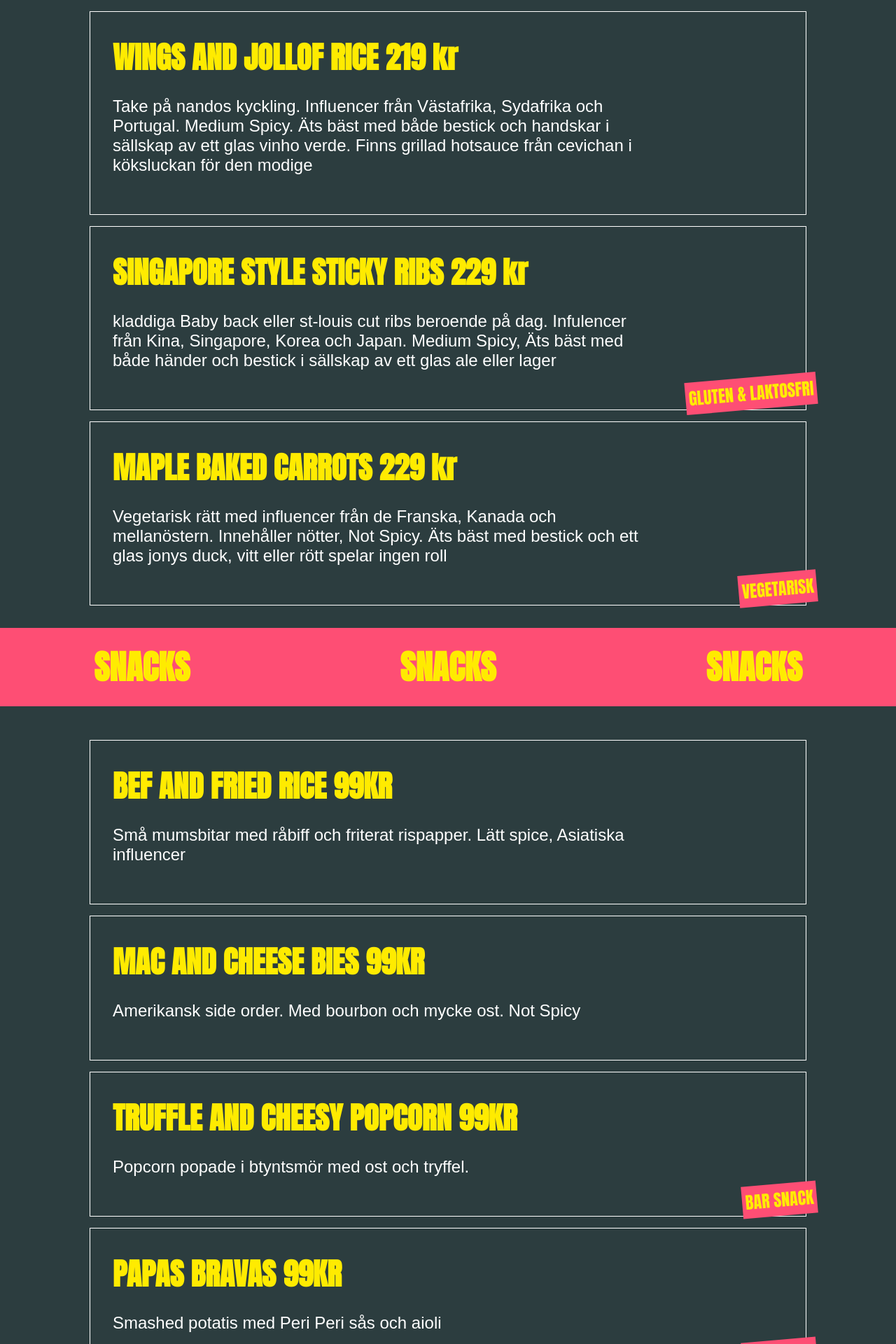
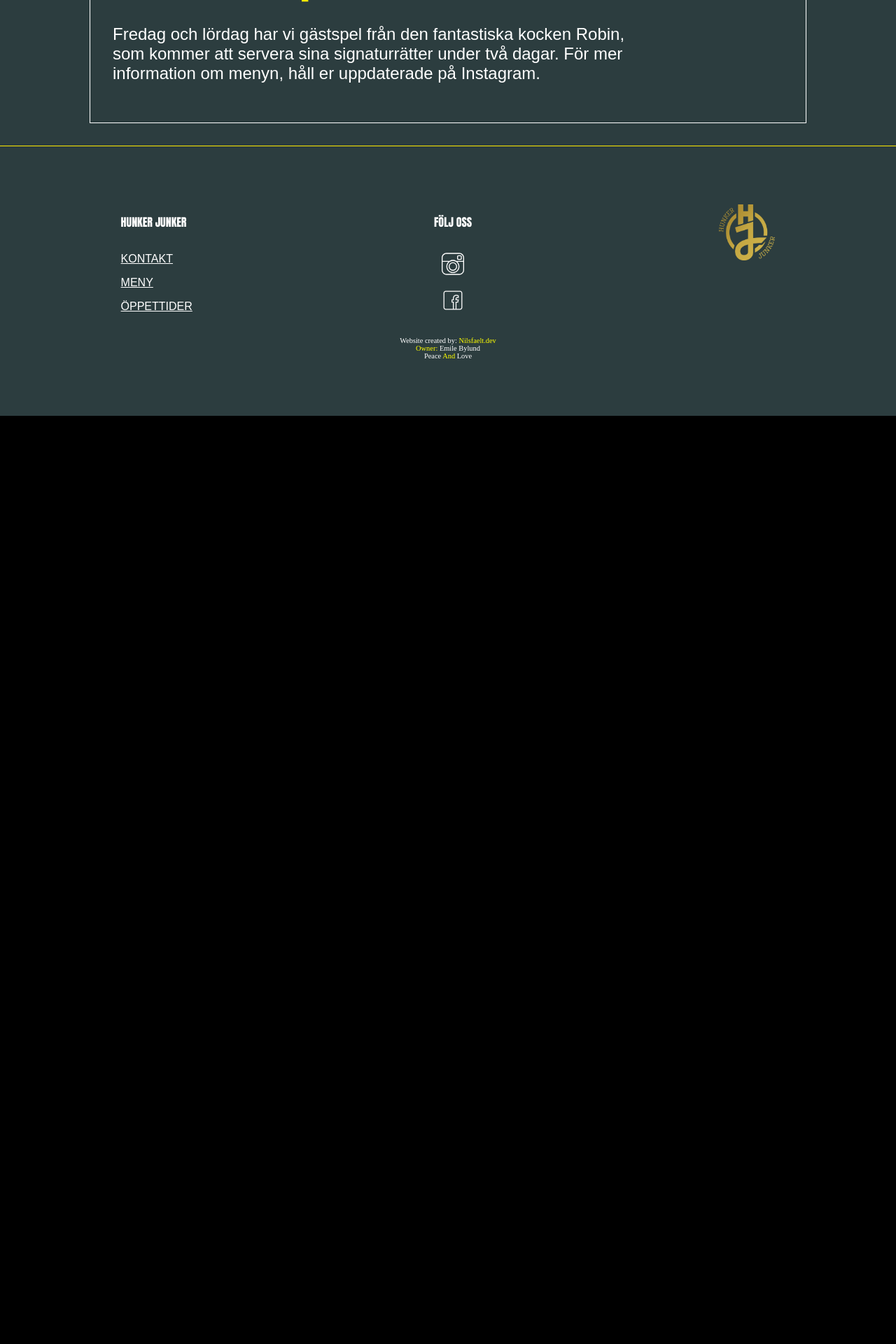
Before and after one commit to HunkerJunker/hunkerjunker, a Next.js app: page /menu in a window 1280 px wide. Shown: the part 820-2740 px from the top of the page at 70% size. After the commit the page ends 1414 px from the top, so only its background shows below. Built offline with nearby package versions, Linux system fonts and the light colour scheme; a web font is replaced by a local one.

Commit message:
updated menu

```diff
--- a/src/components/Hero/Hero.component.tsx
+++ b/src/components/Hero/Hero.component.tsx
@@ -51,7 +51,7 @@ export const Hero: FC<Props> = () => {
               width={290}
               height={190}
             />
-            <TemporaryTextDisplay text='🐥 Glad Påsk 🐥 ' />
+            <TemporaryTextDisplay text='Gästkock 5-6 april' />
           </div>
         </Parallax>
       </ToogleVenueContainer>
--- a/src/data/menus/garage/menu.data.ts
+++ b/src/data/menus/garage/menu.data.ts
@@ -5,49 +5,50 @@ type GarageMenu = {
 };
 export const garageMenu: GarageMenu[] = [
   {
-    title: "SURF AND TURF TACOS 229 kr",
-    text: "Spicy rätt med surfiga inslag där hav möter land i Mexi-Cali tappning. Äts bäst med händerna i sällskap av tequila/mezcal och en ljus öl.",
+    title: "GÄST KOCK 5-6 April",
+    text: "Fredag och lördag har vi gästspel från den fantastiska kocken Robin, som kommer att servera sina signaturrätter under två dagar. För mer information om menyn, håll er uppdaterade på Instagram.",
   },
-  {
-    title: "FRENCH DIP SANDWICH 239 kr",
-    text: "En symfoni av black Angus oxe i sandwhich format. Fransk Amerikansk take på en riktig klassiker. Not Spicy. Glöm inte att dopaa mackan i 72 timmars buljongen. Äts bäst med händerna och sköljs ner med ett glas Amerikankt Pinot Noir eller en öl",
-  },
-  {
-    title: "WINGS AND JOLLOF RICE 219 kr",
-    text: "Take på nandos kyckling. Influencer från Västafrika, Sydafrika och Portugal. Medium Spicy. Äts bäst med både bestick och handskar i sällskap av ett glas vinho verde. Finns grillad hotsauce från cevichan i köksluckan för den modige  ",
-  },
-  {
-    title: "SINGAPORE STYLE STICKY RIBS 229 kr",
-    text: "kladdiga Baby back eller st-louis cut ribs beroende på dag. Infulencer från Kina, Singapore, Korea och Japan. Medium Spicy, Äts bäst med både händer och bestick i sällskap av ett glas ale eller lager",
-    obsTitle: "GLUTEN & LAKTOSFRI",
-  },
-  {
-    title: "MAPLE BAKED CARROTS 229 kr",
-    text: "Vegetarisk rätt med influencer från de Franska, Kanada och mellanöstern. Innehåller nötter, Not Spicy. Äts bäst med bestick och ett glas jonys duck, vitt eller rött spelar ingen roll",
-    obsTitle: "VEGETARISK",
-  },
+
+  // {
+  //   title: "FRENCH DIP SANDWICH 239 kr",
+  //   text: "En symfoni av black Angus oxe i sandwhich format. Fransk Amerikansk take på en riktig klassiker. Not Spicy. Glöm inte att dopaa mackan i 72 timmars buljongen. Äts bäst med händerna och sköljs ner med ett glas Amerikankt Pinot Noir eller en öl",
+  // },
+  // {
+  //   title: "WINGS AND JOLLOF RICE 219 kr",
+  //   text: "Take på nandos kyckling. Influencer från Västafrika, Sydafrika och Portugal. Medium Spicy. Äts bäst med både bestick och handskar i sällskap av ett glas vinho verde. Finns grillad hotsauce från cevichan i köksluckan för den modige  ",
+  // },
+  // {
+  //   title: "SINGAPORE STYLE STICKY RIBS 229 kr",
+  //   text: "kladdiga Baby back eller st-louis cut ribs beroende på dag. Infulencer från Kina, Singapore, Korea och Japan. Medium Spicy, Äts bäst med både händer och bestick i sällskap av ett glas ale eller lager",
+  //   obsTitle: "GLUTEN & LAKTOSFRI",
+  // },
+  // {
+  //   title: "MAPLE BAKED CARROTS 229 kr",
+  //   text: "Vegetarisk rätt med influencer från de Franska, Kanada och mellanöstern. Innehåller nötter, Not Spicy. Äts bäst med bestick och ett glas jonys duck, vitt eller rött spelar ingen roll",
+  //   obsTitle: "VEGETARISK",
+  // },
 ];
 export const garageMenuSnacks = [
   {
-    title: "BEF AND FRIED RICE 99KR",
-    text: "Små mumsbitar med råbiff och friterat rispapper. Lätt spice, Asiatiska influencer ",
+    title: "GÄST KOCK 5-6 April",
+    text: "Fredag och lördag har vi gästspel från den fantastiska kocken Robin, som kommer att servera sina signaturrätter under två dagar. För mer information om menyn, håll er uppdaterade på Instagram.",
   },
-  {
-    title: "MAC AND CHEESE BIES 99KR",
-    text: "Amerikansk side order. Med bourbon och mycke ost. Not Spicy",
-  },
-  {
-    title: "TRUFFLE AND CHEESY POPCORN 99KR",
-    text: "Popcorn popade i btyntsmör med ost och tryffel.",
-    obsTitle: "BAR SNACK",
-  },
-  {
-    title: "PAPAS BRAVAS 99KR",
-    text: "Smashed potatis med Peri Peri sås och aioli",
-    obsTitle: "BAR SNACK",
-  },
-  {
-    title: "OYSTER ROULETTE 45KR/ST",
-    text: "Tillbehör efter humör. Fördelaktigt med ett glas bubbel eller vodka till",
-  },
+  // {
+  //   title: "MAC AND CHEESE BIES 99KR",
+  //   text: "Amerikansk side order. Med bourbon och mycke ost. Not Spicy",
+  // },
+  // {
+  //   title: "TRUFFLE AND CHEESY POPCORN 99KR",
+  //   text: "Popcorn popade i btyntsmör med ost och tryffel.",
+  //   obsTitle: "BAR SNACK",
+  // },
+  // {
+  //   title: "PAPAS BRAVAS 99KR",
+  //   text: "Smashed potatis med Peri Peri sås och aioli",
+  //   obsTitle: "BAR SNACK",
+  // },
+  // {
+  //   title: "OYSTER ROULETTE 45KR/ST",
+  //   text: "Tillbehör efter humör. Fördelaktigt med ett glas bubbel eller vodka till",
+  // },
 ];
--- a/src/features/Hours/views/HoursView.view.tsx
+++ b/src/features/Hours/views/HoursView.view.tsx
@@ -25,7 +25,7 @@ export const HoursView: FC = () => {
   return (
     <Container>
       <SecondaryHeader title='ÖPPETTIDER' />
-      <MainSection obsText='Extra öppet över påsk, Tors-Lör'>
+      <MainSection>
         <PrimaryTitle title='HUNKER GARAGE' />
         {openHoursGarage.map((each, i) => {
           return (
```
Also changed, not shown: public/svg/full_logo_transparent.svg.
